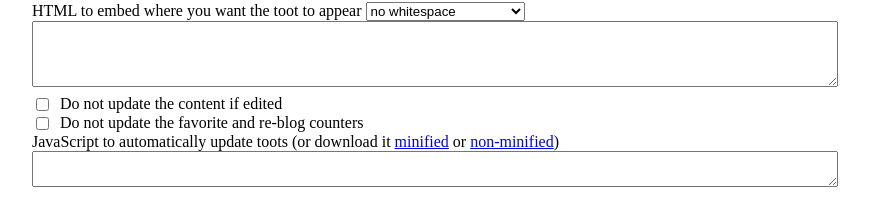
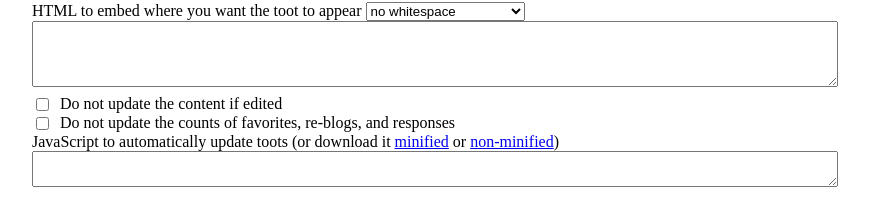
Before and after one commit to UppaJung/embed-a-toot, a website built with Vite: page index.html in a window 1280 px wide. Shown: the part 301-504 px from the top of the page, without its empty margins (204-1075 px from the left). Built offline with nearby package versions, Linux system fonts and the light colour scheme.

Commit message:
update language

```diff
--- a/index.html
+++ b/index.html
@@ -74,7 +74,7 @@
       </div>
       <div class="form-element-checkbox">
         <input id="noCounterUpdates" type="checkbox" />
-        <label for="noCounterUpdates">Do not update the favorite and re-blog counters</label>
+        <label for="noCounterUpdates">Do not update the counts of favorites, re-blogs, and responses</label>
       </div>
       <div class="form-element" id="embeddedScriptContainerBlock">
         <label for="embeddedScriptContainer">JavaScript to automatically update toots (or download it <a href="./updated-embedded-posts.js">minified</a> or <a href="./updated-embedded-posts-debug.js">non-minified</a>)
```
